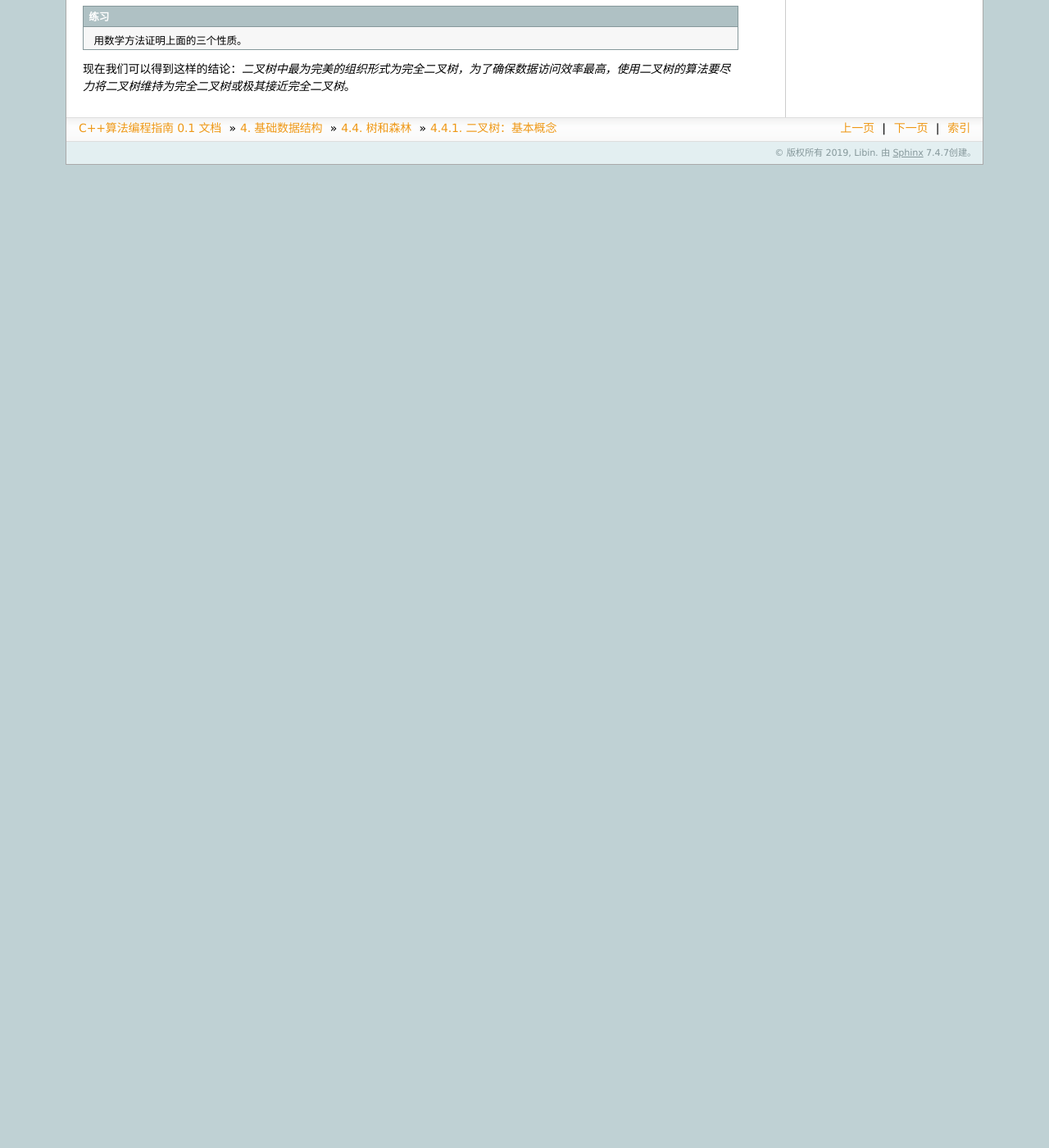
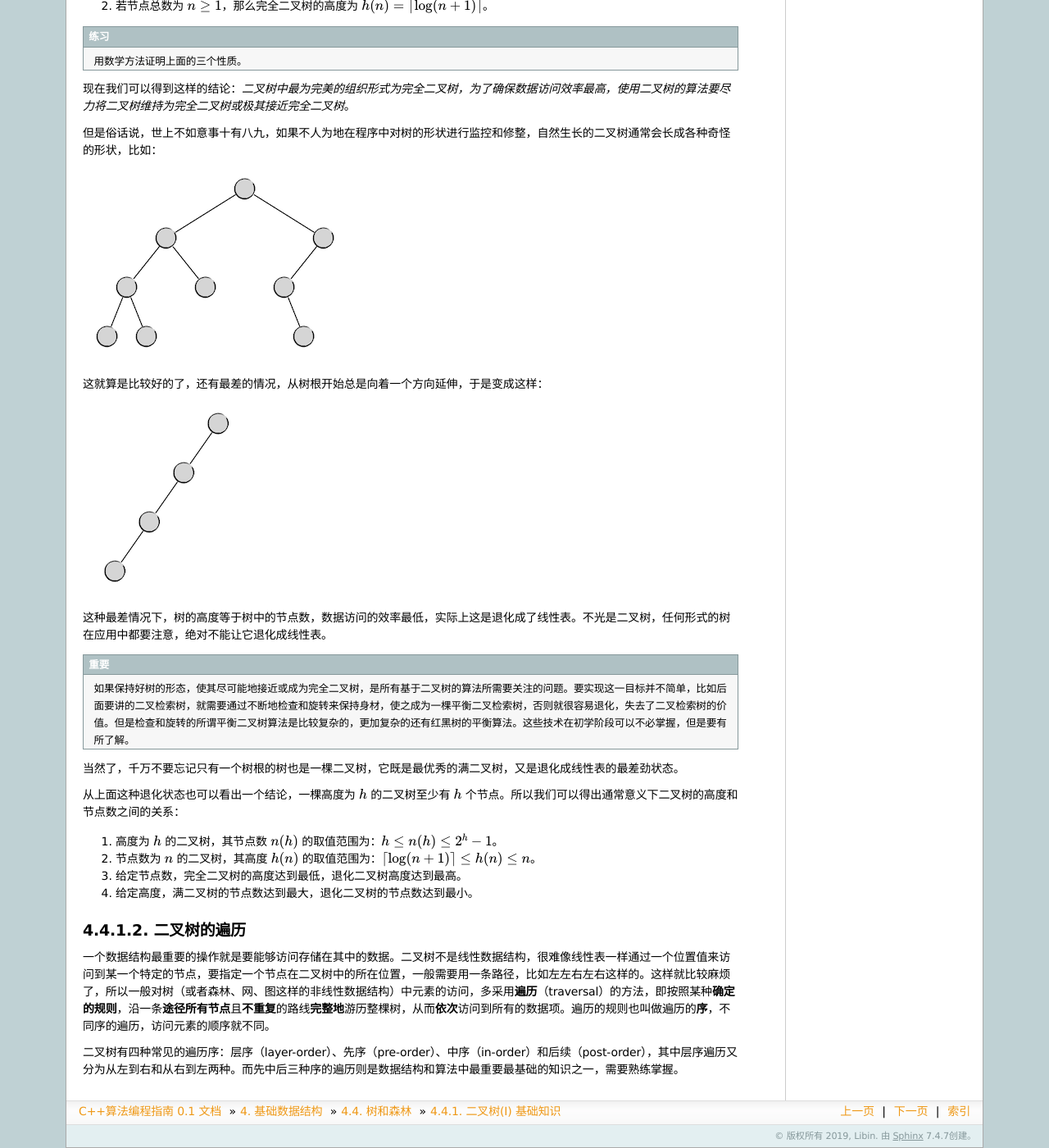
Before and after one commit to majorli/algo_guide, a Sphinx documentation site: the page built from source/ch03/sec04/341_bitree_1.rst, in a window 1280 px wide and 1400 px high, scrolled down 1295 px. Shown: the whole window at 82% size. Built offline with Sphinx 7.4.7, drawn with Linux system fonts in a browser that asks for light colours; formulas are drawn with MathJax 3; before the commit the page ends 1496 px from its top, so only the background shows below that; some of the changed text lies outside the part shown.

Commit message:
20200803_2255draft_341_writing

```diff
--- a/source/ch03/sec04/341_bitree_1.rst
+++ b/source/ch03/sec04/341_bitree_1.rst
@@ -1,5 +1,8 @@
-二叉树：基本概念
-++++++++++++++++++
+二叉树(I) 基础知识
++++++++++++++++++++
+
+二叉树的概念
+^^^^^^^^^^^^
 
 在这一部分的引论节中我们已经了解了树和森林的概况和相关的一些概念，也已经了解到了所有的树和森林类数据结构中最为重要的一种，即\ :strong:`二叉树`\ （binary tree），它是指所有节点都最多只有两个子节点的树。一个节点的两个子节点习惯上分别称之为\ :strong:`左子节点`\ （left child）和\ :strong:`右子节点`\ （right child）。如果将一个节点的左子节点视为根节点，从它开始的所有后代节点共同构成的子树称为这个节点的\ :strong:`左子树`\ （left subtree），以其右子节点为根的部分就称为它的\ :strong:`右子树`\ （right subtree）。
 
@@ -35,10 +38,39 @@
 
 1. 若一棵完全二叉树的高度为 :math:`h \ge 1`\ ，那么它的总节点数 :math:`n(h)` 满足 :math:`2^{h-1} \le n(h) \le 2^h-1`\ 。
 2. 若节点总数为 :math:`n \ge 1`\ ，那么完全二叉树的高度为 :math:`h(n)=\left\lceil \log (n+1) \right\rceil`\ 。
-3. 对于任意的节点总数，完全二叉树是高度最低的二叉树组织形式。
 
 .. admonition:: 练习
 
    用数学方法证明上面的三个性质。
 
 现在我们可以得到这样的结论：\ :emphasis:`二叉树中最为完美的组织形式为完全二叉树，为了确保数据访问效率最高，使用二叉树的算法要尽力将二叉树维持为完全二叉树或极其接近完全二叉树`\ 。
+
+但是俗话说，世上不如意事十有八九，如果不人为地在程序中对树的形状进行监控和修整，自然生长的二叉树通常会长成各种奇怪的形状，比如：
+
+.. image:: ../../images/341_bitree_3.png
+
+这就算是比较好的了，还有最差的情况，从树根开始总是向着一个方向延伸，于是变成这样：
+
+.. image:: ../../images/341_bitree_4.png
+
+这种最差情况下，树的高度等于树中的节点数，数据访问的效率最低，实际上这是退化成了线性表。不光是二叉树，任何形式的树在应用中都要注意，绝对不能让它退化成线性表。
+
+.. important::
+
+   如果保持好树的形态，使其尽可能地接近或成为完全二叉树，是所有基于二叉树的算法所需要关注的问题。要实现这一目标并不简单，比如后面要讲的二叉检索树，就需要通过不断地检查和旋转来保持身材，使之成为一棵平衡二叉检索树，否则就很容易退化，失去了二叉检索树的价值。但是检查和旋转的所谓平衡二叉树算法是比较复杂的，更加复杂的还有红黑树的平衡算法。这些技术在初学阶段可以不必掌握，但是要有所了解。
+
+当然了，千万不要忘记只有一个树根的树也是一棵二叉树，它既是最优秀的满二叉树，又是退化成线性表的最差劲状态。
+
+从上面这种退化状态也可以看出一个结论，一棵高度为 :math:`h` 的二叉树至少有 :math:`h` 个节点。所以我们可以得出通常意义下二叉树的高度和节点数之间的关系：
+
+1. 高度为 :math:`h` 的二叉树，其节点数 :math:`n(h)` 的取值范围为：:math:`h \le n(h) \le 2^h-1`\ 。
+2. 节点数为 :math:`n` 的二叉树，其高度 :math:`h(n)` 的取值范围为：:math:`\left\lceil \log(n+1) \right\rceil \le h(n) \le n`\ 。
+3. 给定节点数，完全二叉树的高度达到最低，退化二叉树高度达到最高。
+4. 给定高度，满二叉树的节点数达到最大，退化二叉树的节点数达到最小。
+
+二叉树的遍历
+^^^^^^^^^^^^
+
+一个数据结构最重要的操作就是要能够访问存储在其中的数据。二叉树不是线性数据结构，很难像线性表一样通过一个位置值来访问到某一个特定的节点，要指定一个节点在二叉树中的所在位置，一般需要用一条路径，比如左左右左右这样的。这样就比较麻烦了，所以一般对树（或者森林、网、图这样的非线性数据结构）中元素的访问，多采用\ :strong:`遍历`\ （traversal）的方法，即按照某种\ :strong:`确定的规则`\ ，沿一条\ :strong:`途径所有节点`\ 且\ :strong:`不重复`\ 的路线\ :strong:`完整地`\ 游历整棵树，从而\ :strong:`依次`\ 访问到所有的数据项。遍历的规则也叫做遍历的\ :strong:`序`\ ，不同序的遍历，访问元素的顺序就不同。
+
+二叉树有四种常见的遍历序：层序（layer-order）、先序（pre-order）、中序（in-order）和后续（post-order），其中层序遍历又分为从左到右和从右到左两种。而先中后三种序的遍历则是数据结构和算法中最重要最基础的知识之一，需要熟练掌握。
```
Also changed, not shown: source/images/341_bitree_4.png (added).
